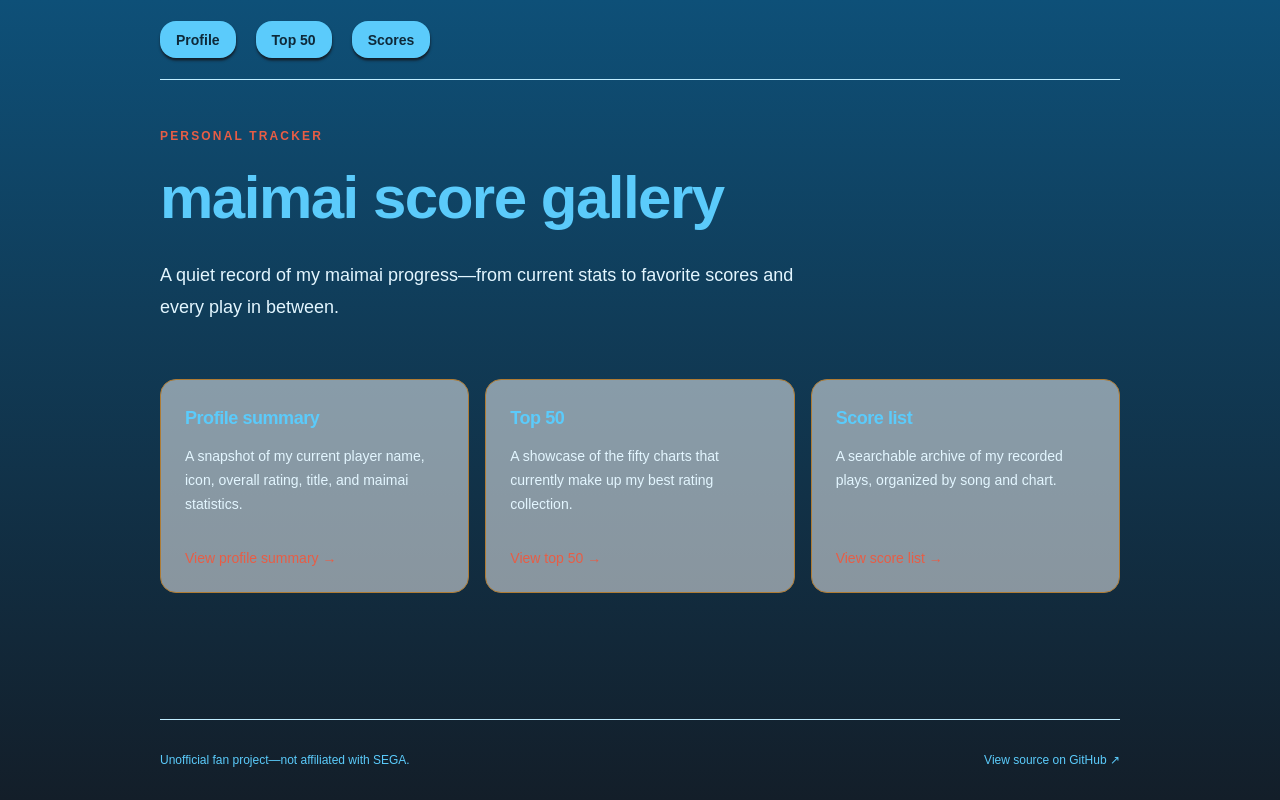
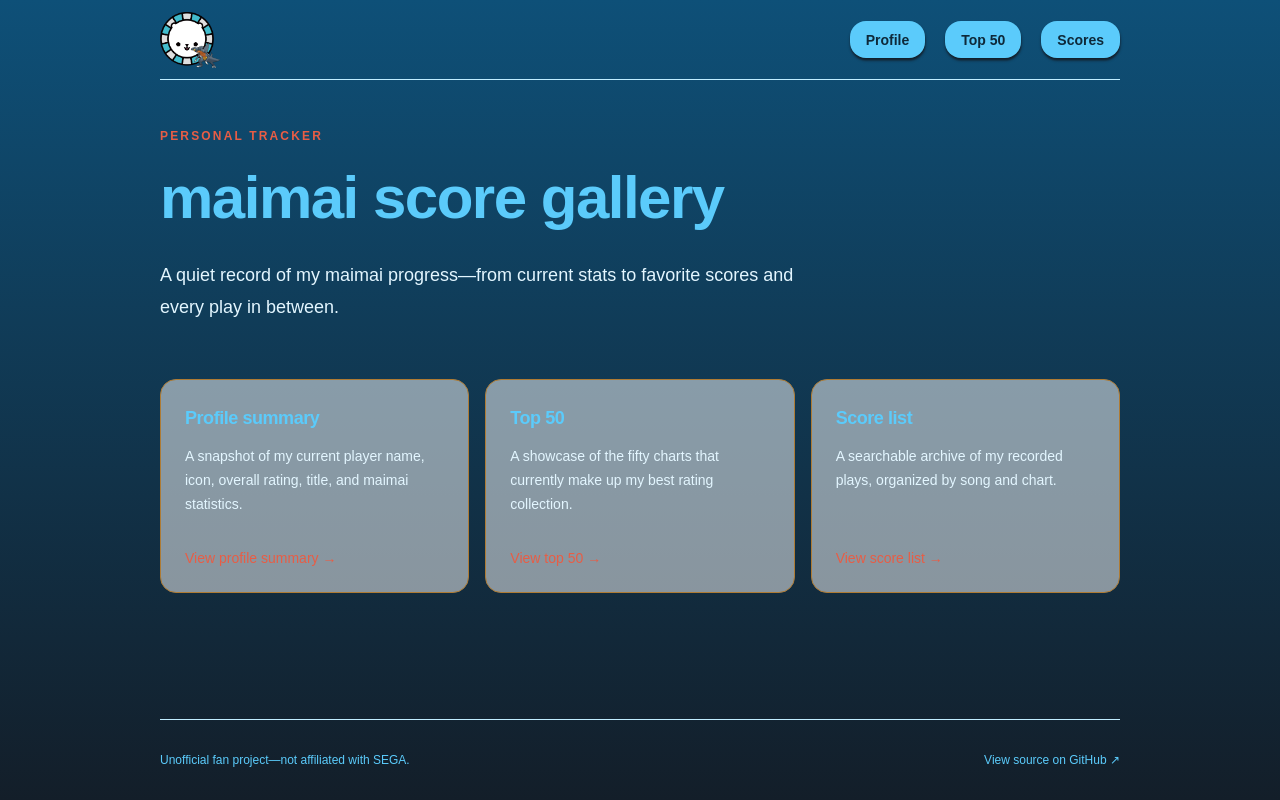
Before and after one commit to AllanSunny/maimai-score-gallery, a React (Vite) app: page / in a window 1280 px wide. Built offline with nearby package versions, Linux system fonts and the light colour scheme; no server answers; a web font is replaced by a local one.

Commit message:
Add favicon to nav

```diff
--- a/src/components/SiteLayout.tsx
+++ b/src/components/SiteLayout.tsx
@@ -1,4 +1,5 @@
 import type { ReactNode } from "react";
+import favicon from "../assets/favicon.png";
 
 interface SiteLayoutProps {
   children: ReactNode;
@@ -15,7 +16,16 @@ export function SiteLayout({ children, route }: SiteLayoutProps) {
   return (
     <div className="mx-auto flex min-h-screen w-full max-w-5xl flex-col px-5 sm:px-8">
       <header className="flex h-20 items-center justify-between border-b border-light">
-        <nav aria-label="Main navigation" className="flex gap-5 text-sm">
+        <a
+          href="#/"
+          aria-label="Home"
+          aria-current={route === "/" ? "page" : undefined}
+          className="shrink-0 rounded-xl focus-visible:outline-2 focus-visible:outline-offset-2 focus-visible:outline-light"
+        >
+          <img className="h-14" src={favicon} alt="favicon" />
+        </a>
+
+        <nav aria-label="Main navigation" className="ml-auto flex gap-2 text-sm sm:gap-5">
           {links.map((link) => (
             <a
               key={link.route}
```
